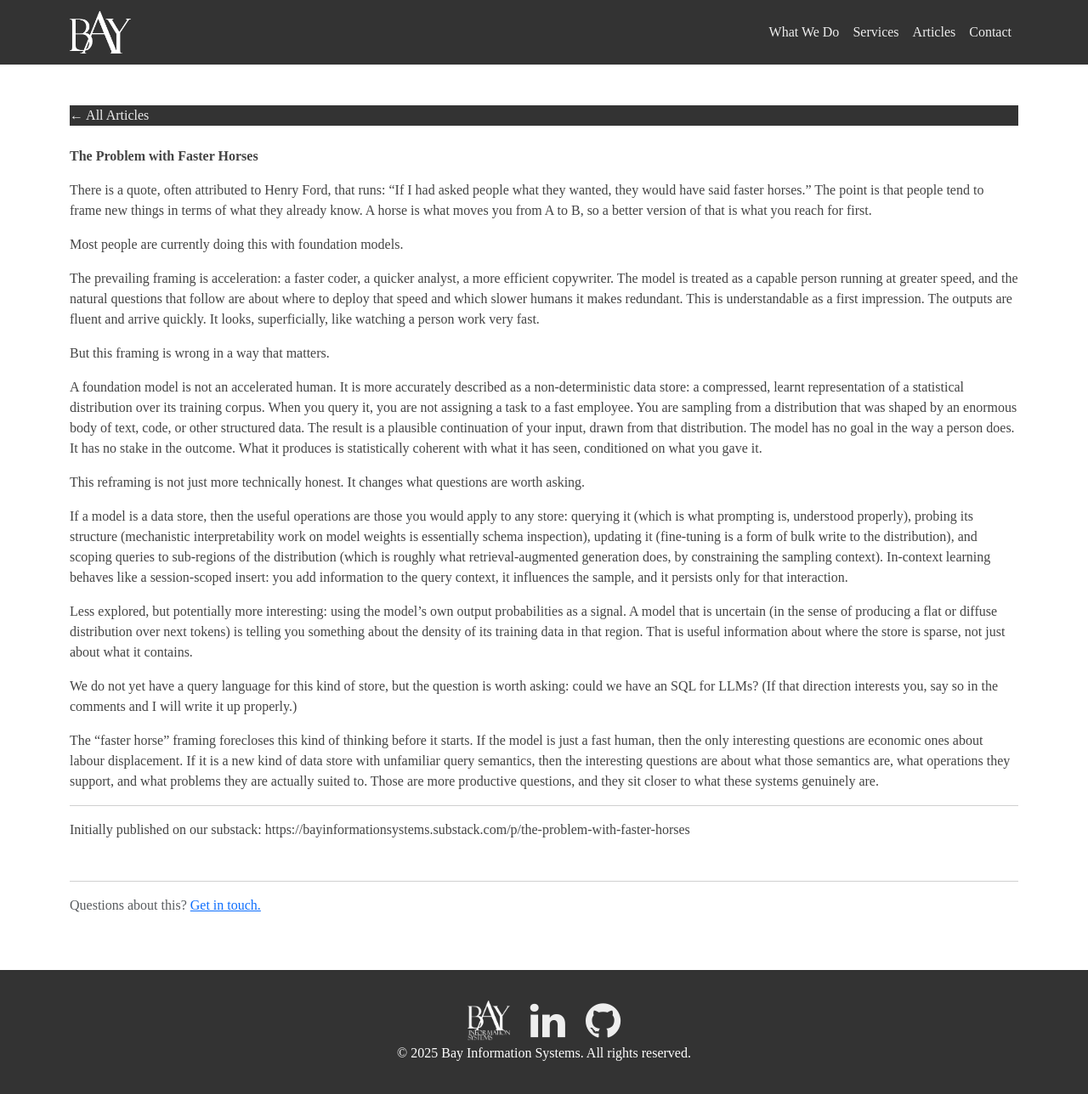
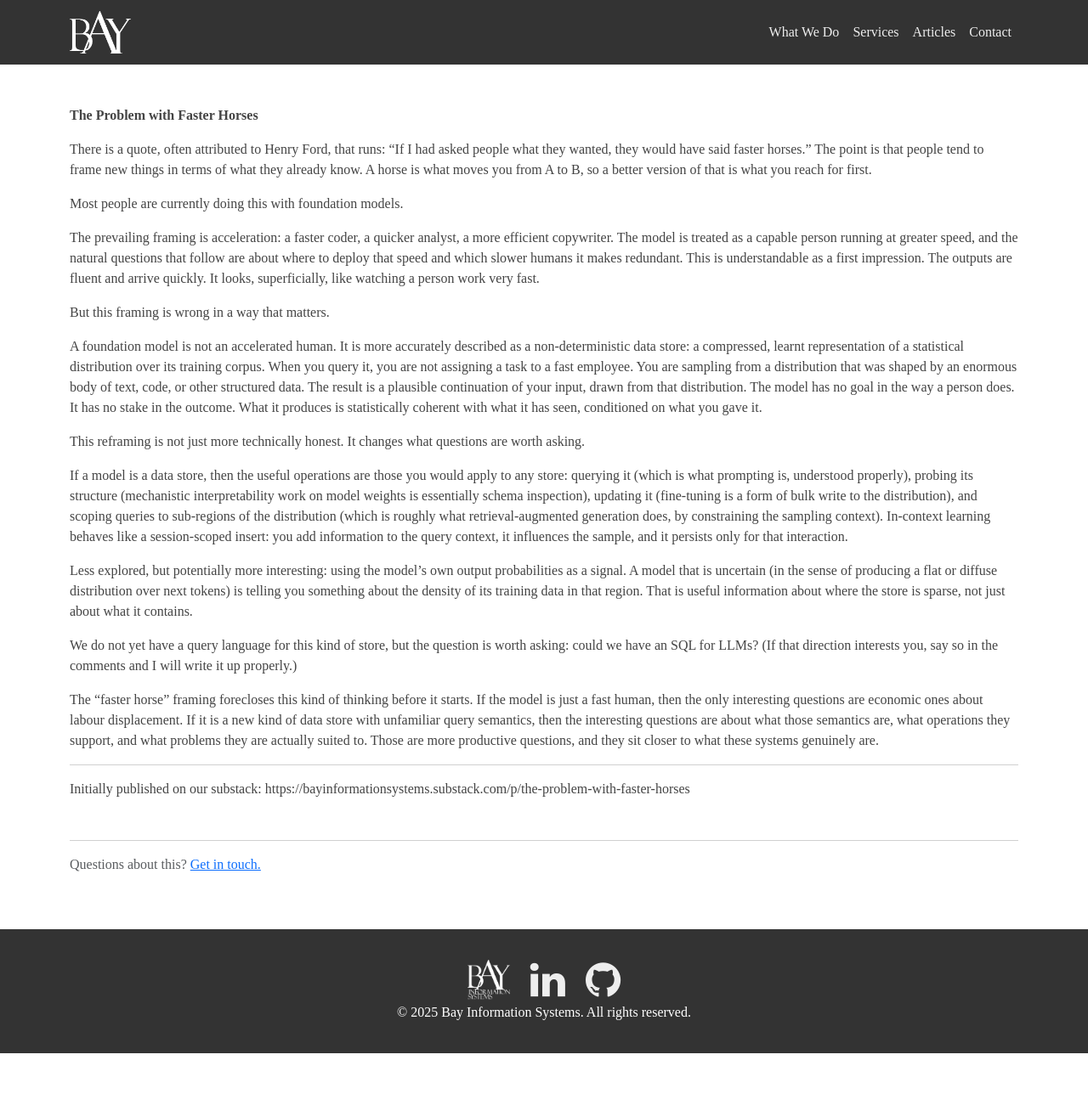
Before and after one commit to bayinfosys/bayinfosys.github.io, a Jekyll site: the page built from library/35-faster-horses.md, in a window 1280 px wide and 1288 px high. Shown: the whole window at 85% size. Built offline with Jekyll 4.4.1, drawn with Linux system fonts in a browser that asks for light colours; our own code applies the rules of GitHub Pages for plain Markdown files.

Commit message:
removed articles breadcrumb

```diff
--- a/_layouts/article.html
+++ b/_layouts/article.html
@@ -18,10 +18,6 @@ layout: base
 </script>
 
 <main class="container py-5">
-  <nav aria-label="breadcrumb" class="mb-4">
-    <a href="/library">&larr; All Articles</a>
-  </nav>
-
   <article class="article-body">
     {{ content }}
   </article>
```
